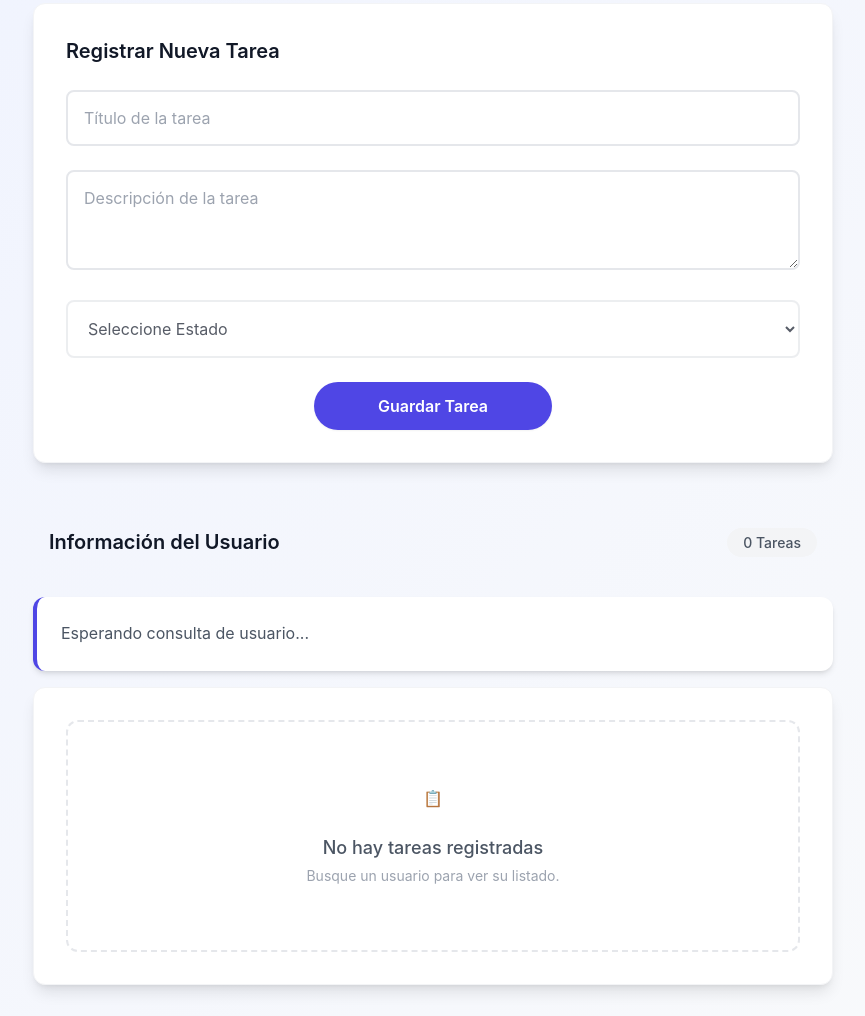
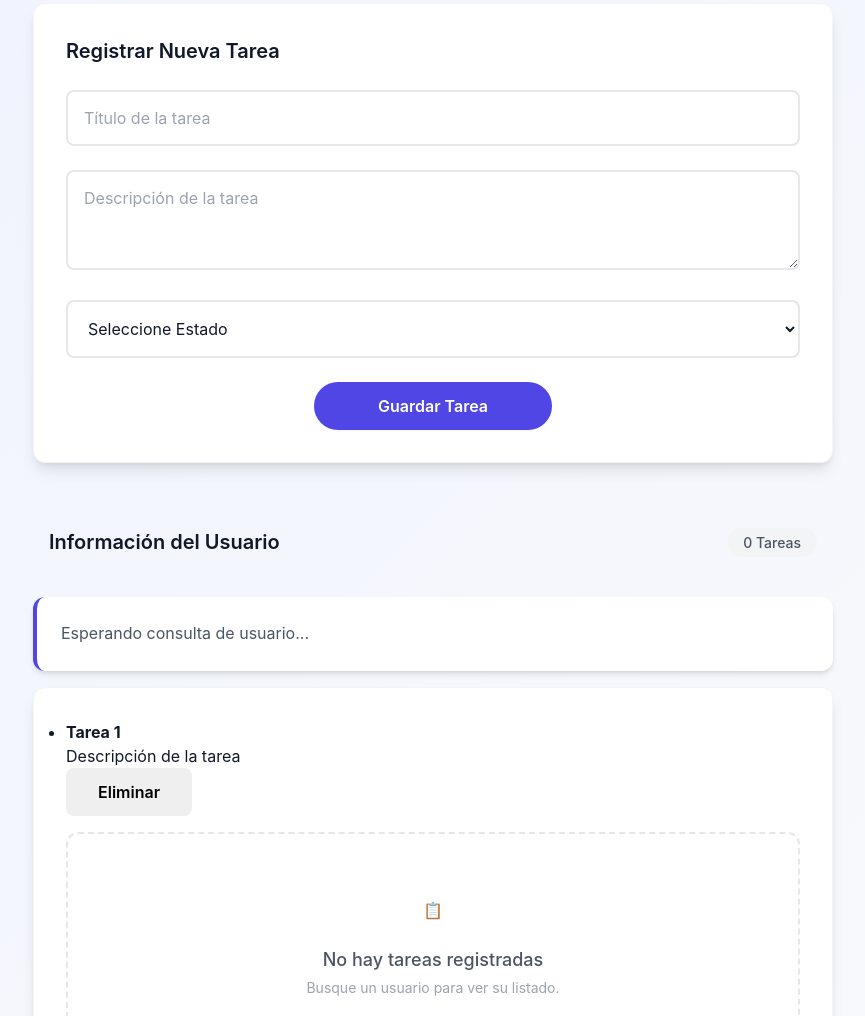
Before and after one commit to Jhon-Gelvez/DOM, a website: page client/index.html in a window 1280 px wide. Shown: the part 564-1580 px from the top of the page, without its empty margins (207-1072 px from the left). Drawn offline with Linux system fonts and the light colour scheme.

Commit message:
feat(Transferencia)FR 4 (#59)

```diff
--- a/client/app.js
+++ b/client/app.js
@@ -22,6 +22,7 @@ import {
     getUserTasks,
     createTask,
     updateTask,
+    getElementById
 } from "./src/index.js";
 
 toggleTaskForm(true);
@@ -80,6 +81,40 @@ btnSearch.addEventListener("click", async () => {
     }
 });
 
+// Contenedor donde están las tareas
+const listaTareas = document.getElementById("listaTareas");
+
+// Función eliminar tarea
+async function eliminarTarea(id, elementoTarea) {
+
+    // Confirmación antes de eliminar
+    const confirmar = confirm("¿Deseas eliminar esta tarea?");
+
+    if (!confirmar) return;
+
+    try {
+
+        // Petición a la API
+        const respuesta = await fetch(`https://jsonplaceholder.typicode.com/todos/${id}`, {
+            method: "DELETE"
+        });
+
+        if (respuesta.ok) {
+
+            // Elimina la tarea del DOM sin recargar
+            elementoTarea.remove();
+
+            alert("La tarea fue eliminada correctamente.");
+
+        } else {
+            alert("No se pudo eliminar la tarea.");
+        }
+
+    } catch (error) {
+        console.error(error);
+        alert("Ocurrió un inconveniente al eliminar la tarea.");
+    }
+}
 // ============================================
 // EVENTO REGISTRAR / ACTUALIZAR TAREA
 // ============================================
--- a/client/index.html
+++ b/client/index.html
@@ -11,6 +11,7 @@
 <body>
 
   <div class="container">
+
     <!-- HEADER DEL SITIO -->
     <header class="header">
       <h1 class="header__title">Gestor de Tareas</h1>
@@ -38,7 +39,8 @@
           <input type="text" id="task-title" class="form__input" placeholder="Título de la tarea">
         </div>
         <div class="form__group">
-          <textarea id="task-desc" class="form__input form__textarea" placeholder="Descripción de la tarea"></textarea>
+          <textarea id="task-desc" class="form__input form__textarea"
+            placeholder="Descripción de la tarea"></textarea>
         </div>
         <div class="form__group">
           <select id="task-status" class="form__input">
@@ -48,7 +50,7 @@
             <option value="completada">Completada</option>
           </select>
         </div>
-        <!-- El botón ovalado del esquema -->
+
         <div class="text-center">
           <button type="submit" class="btn btn--primary btn--oval">
             Guardar Tarea
@@ -59,35 +61,61 @@
 
     <!-- BLOQUE 3: RESULTADOS Y TABLA -->
     <section class="messages-section">
+
       <div class="messages-header">
         <h2 class="messages-header__title">Información del Usuario</h2>
         <span class="messages-header__count" id="task-count">0 Tareas</span>
       </div>
 
-      <!-- Contenedor para mostrar info del usuario o mensaje de "no encontrado" -->
+      <!-- Contenedor info usuario -->
       <div id="user-info-display" class="message-card">
         <div class="message-card__content">
           Esperando consulta de usuario...
         </div>
       </div>
 
-      <!-- Tabla Dinámica -->
+      <!-- TABLA DE TAREAS -->
       <div class="card">
         <div class="messages-container" id="tasks-table">
-          <!-- Aquí se cargarán las tareas dinámicamente -->
+
+          <!-- Lista de tareas -->
+          <ul id="listaTareas">
+
+            <li class="task-item">
+              <div>
+                <strong>Tarea 1</strong><br>
+                <span>Descripción de la tarea</span>
+              </div>
+
+              <button
+                onclick="eliminarTarea(1, this.parentElement)"
+                class="btn btn--danger">
+                Eliminar
+              </button>
+            </li>
+
+          </ul>
+
+          <!-- Mensaje vacío -->
           <div class="messages-empty">
             <div class="messages-empty__icon">📋</div>
             <p class="messages-empty__text">No hay tareas registradas</p>
-            <p class="messages-empty__subtext">Busque un usuario para ver su listado.</p>
+            <p class="messages-empty__subtext">
+              Busque un usuario para ver su listado.
+            </p>
           </div>
+
         </div>
       </div>
+
     </section>
 
     <footer class="footer">
       <p class="footer__text">&copy; 2026 - Proyecto de Jhon Gelvez || Jhon Falcon</p>
     </footer>
+
   </div>
+
   <script src="app.js" type="module"></script>
 </body>
 
```
